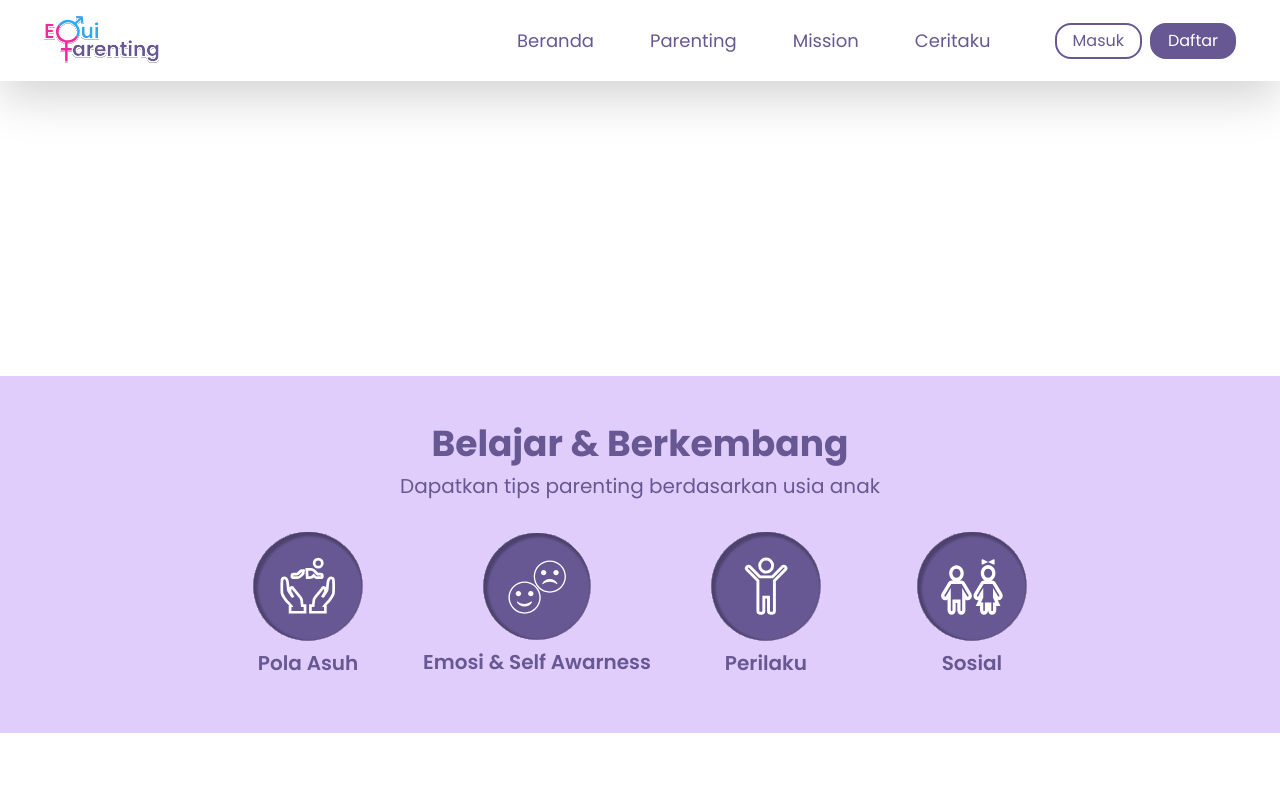
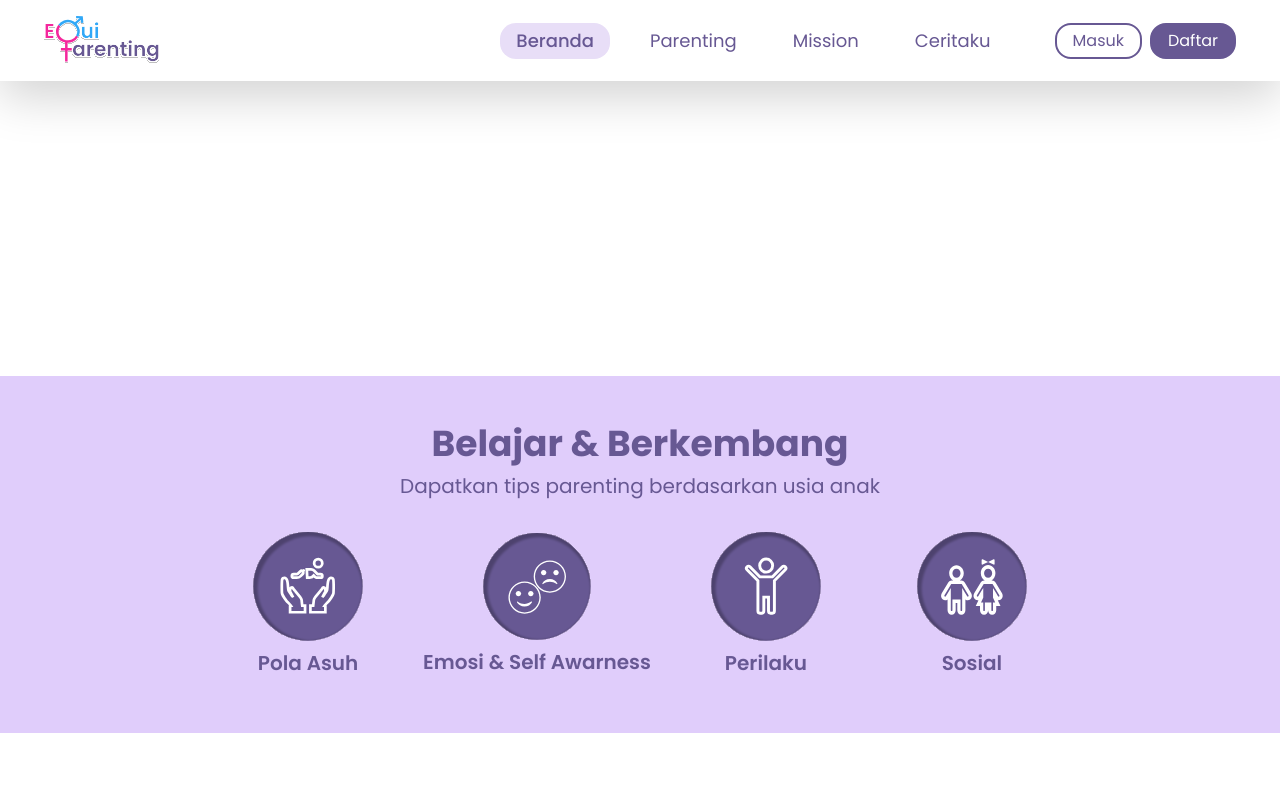
Before and after one commit to RangkayoRasunaSaid/EquiParenting-project, a React (Vite) app: page / in a window 1280 px wide. Shown: the top 787 px of the page. Built offline with nearby package versions, Linux system fonts and the light colour scheme; what spin-wheel would draw is missing.

Commit message:
replace usetate with useLocation

```diff
--- a/src/components/landing-page/MissionSection.jsx
+++ b/src/components/landing-page/MissionSection.jsx
@@ -1,3 +1,5 @@
+import { Link } from 'react-router-dom';
+
 const MissionSection = () => {
   return (
     <>
@@ -78,10 +80,10 @@ const MissionSection = () => {
 
           {/* button for explore mission */}
           <div className="mt-3 md:mt-6 px-6 text-left">
-            <a
+            <Link
               className="text-base md:text-xl font-semibold tracking-wide bg-main-color text-white rounded-3xl py-2 px-4 md:p-4 inline-block shadow-lg hover:bg-tertiery"
-              href="http://">Jelajahi Mission Sekarang!
-            </a>
+              to="/mission">Jelajahi Mission Sekarang!
+            </Link>
           </div>
         </div>
       </div>
--- a/src/components/navbar/Navbar.jsx
+++ b/src/components/navbar/Navbar.jsx
@@ -1,11 +1,13 @@
 import { useState } from "react"
-import { Link } from 'react-router-dom';
+import { Link, useLocation } from 'react-router-dom';
 import logo from "../../assets/logo.svg"
 import { FaXmark, FaBars } from "react-icons/fa6"
 import ResponsiveMenu from "./ResponsiveMenu"
 
 
 const Navbar = () => {
+  const location = useLocation().pathname;
+
   const navMenu = [
     {link: "Beranda", path: "/"},
     {link: "Parenting", path: "/parenting"},
@@ -14,11 +16,11 @@ const Navbar = () => {
   ]
 
   // State to track the selected link
-  const [selectedLink, setSelectedLink] = useState(null)
+  // const [selectedLink, setSelectedLink] = useState(null)
 
-  const handleMenuClick = (link) => {
-    setSelectedLink(link)
-  }
+  // const handleMenuClick = (link) => {
+  //   setSelectedLink(link)
+  // }
 
   // State to track the visibility of the navMenu
   const [showMenu, setShowMenu] = useState(false)
@@ -49,8 +51,8 @@ const Navbar = () => {
                       style={{color: 'rgba(103, 88, 147)'}}
                       key={link}
                       to={path}
-                      onClick = {() => handleMenuClick(link)}
-                      className={`text-lg block py-[4px] px-[16px] rounded-2xl hover:bg-secondary-color hover:font-medium transition-none ${selectedLink === link ? 'bg-secondary-color font-medium transition-none' : ''}`}>
+                      // onClick = {() => handleMenuClick(link)}
+                      className={`text-lg block py-[4px] px-[16px] rounded-2xl hover:bg-secondary-color hover:font-medium transition-none ${path === location ? 'bg-secondary-color font-medium transition-none' : ''}`}>
                       {link}
                     </Link>
                   )
```
